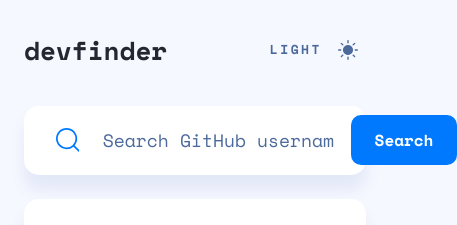
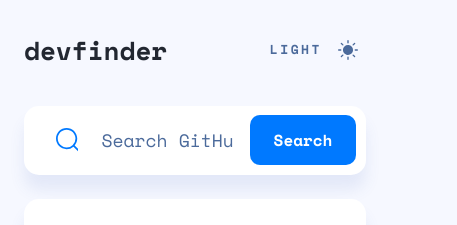
Before and after one commit to VillageR88/next-github-user-search-app, a Next.js app: page / in a window 390 px wide. Shown: the top 225 px of the page, 457 px wide, since content can reach past the window. Built offline with nearby package versions, Linux system fonts and the light colour scheme.

Commit message:
mobile search bar adjust
Signed-off-by: VillageR88 <villager88pl@gmail.com>

```diff
--- a/app/components/Main.tsx
+++ b/app/components/Main.tsx
@@ -26,7 +26,7 @@
           <input
             name="search"
             id="search"
-            className="size-full min-w-[254px] bg-transparent pl-[24px] text-[18px] leading-[25px] text-[#222731] caret-[#0079FF] outline-none transition placeholder:text-[#4B6A9B] dark:text-[#FFFFFF] dark:placeholder:text-[#FFFFFF]"
+            className="size-full bg-transparent pl-[24px] text-[18px] leading-[25px] text-[#222731] caret-[#0079FF] outline-none transition placeholder:text-[#4B6A9B] dark:text-[#FFFFFF] dark:placeholder:text-[#FFFFFF] sm:min-w-[254px]"
             placeholder="Search GitHub username…"
             type="text"
             minLength={1}
```
